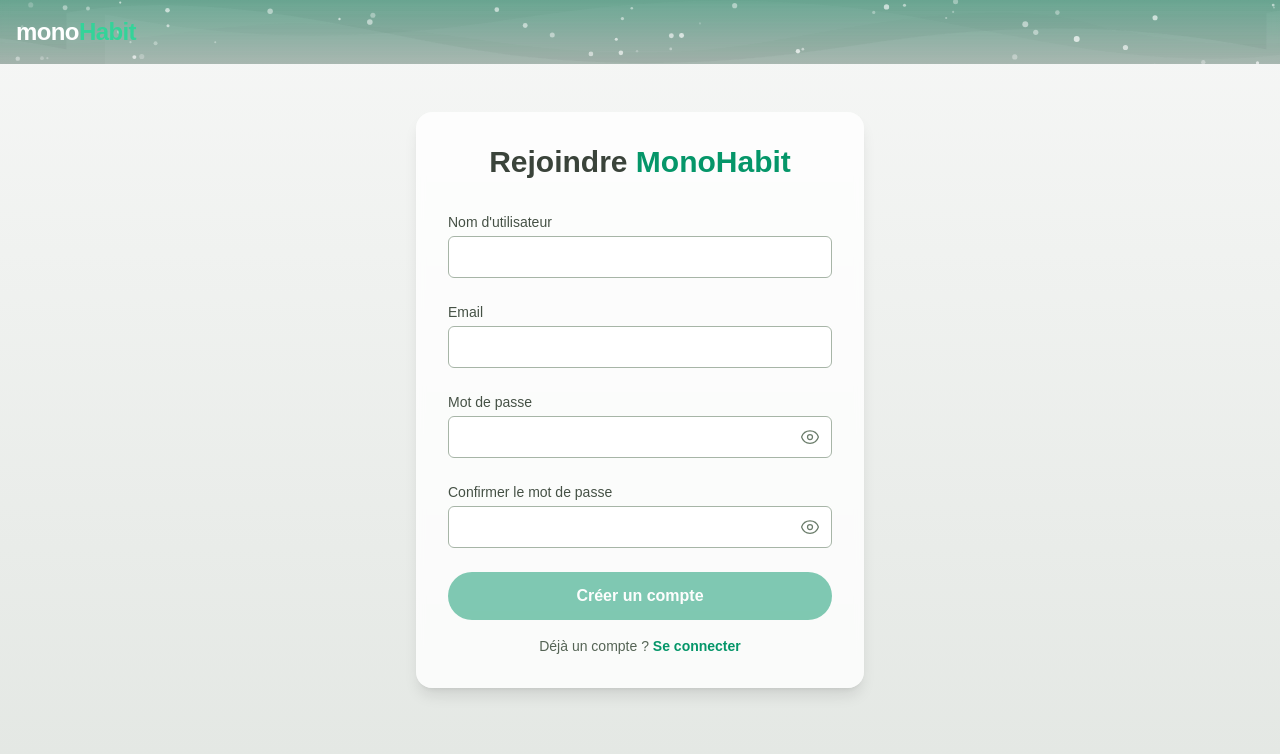
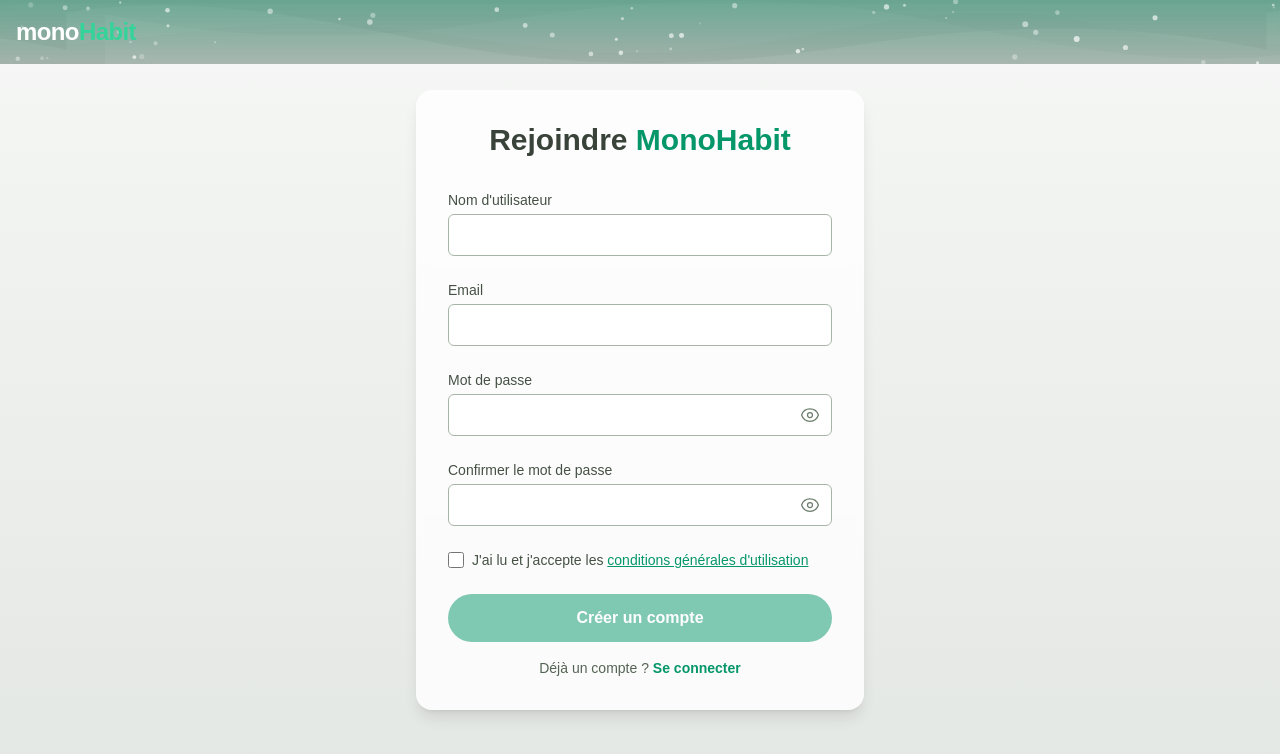
Before and after one commit to Matthieu-Mary/mono-habit, a Next.js app: page /auth/register in a window 1280 px wide. Shown: the top 754 px of the page. Built offline with nearby package versions, Linux system fonts and the light colour scheme.

Commit message:
Ajout d'un lien vers les cgu lors de la création du compte

```diff
--- a/src/app/auth/register/page.tsx
+++ b/src/app/auth/register/page.tsx
@@ -3,6 +3,7 @@
 import { useState, useEffect } from "react";
 import Header from "src/app/components/Header";
 import { EyeIcon, EyeSlashIcon } from "@heroicons/react/24/outline";
+import Link from "next/link";
 
 export default function Register() {
   const router = useRouter();
@@ -11,6 +12,7 @@
     email: "",
     password: "",
     confirmPassword: "",
+    acceptedTerms: false,
   });
   const [error, setError] = useState("");
   const [isLoading, setIsLoading] = useState(false);
@@ -96,6 +98,11 @@
 
     if (formData.password !== formData.confirmPassword) {
       setError("Les mots de passe ne correspondent pas.");
+      return;
+    }
+
+    if (!formData.acceptedTerms) {
+      setError("Vous devez accepter les conditions générales d'utilisation.");
       return;
     }
 
@@ -275,9 +282,42 @@
             )}
           </div>
 
+          <div className="flex items-start mt-4">
+            <div className="flex items-center h-5">
+              <input
+                id="acceptedTerms"
+                type="checkbox"
+                checked={formData.acceptedTerms}
+                onChange={(e) =>
+                  setFormData({ ...formData, acceptedTerms: e.target.checked })
+                }
+                className="w-4 h-4 border border-sage-300 rounded bg-sage-50 focus:ring-3 focus:ring-emerald-300 text-emerald-600"
+                required
+              />
+            </div>
+            <label
+              htmlFor="acceptedTerms"
+              className="ml-2 text-sm font-medium text-sage-700"
+            >
+              J&apos;ai lu et j&apos;accepte les{" "}
+              <Link
+                href="/cgu"
+                className="text-emerald-600 hover:text-emerald-700 underline"
+                target="_blank"
+              >
+                conditions générales d&apos;utilisation
+              </Link>
+            </label>
+          </div>
+
           <button
             type="submit"
-            disabled={isLoading || !passwordMatch || passwordStrength.score < 3}
+            disabled={
+              isLoading ||
+              !passwordMatch ||
+              passwordStrength.score < 3 ||
+              !formData.acceptedTerms
+            }
             className="w-full bg-emerald-600 hover:bg-emerald-700 text-white font-semibold py-3 px-8 rounded-full transition-all transform hover:scale-105 disabled:opacity-50 disabled:cursor-not-allowed"
           >
             {isLoading ? (
```
